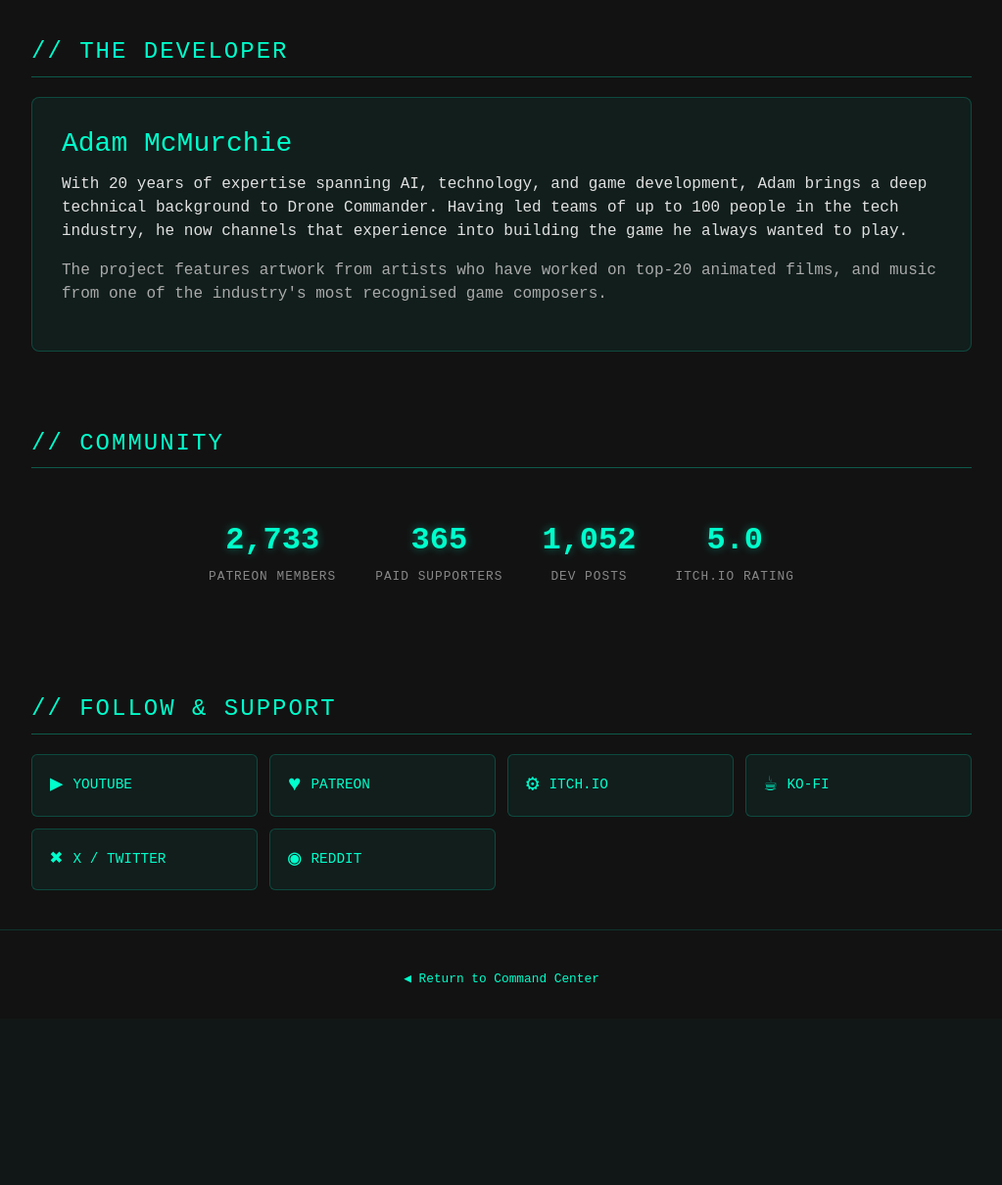
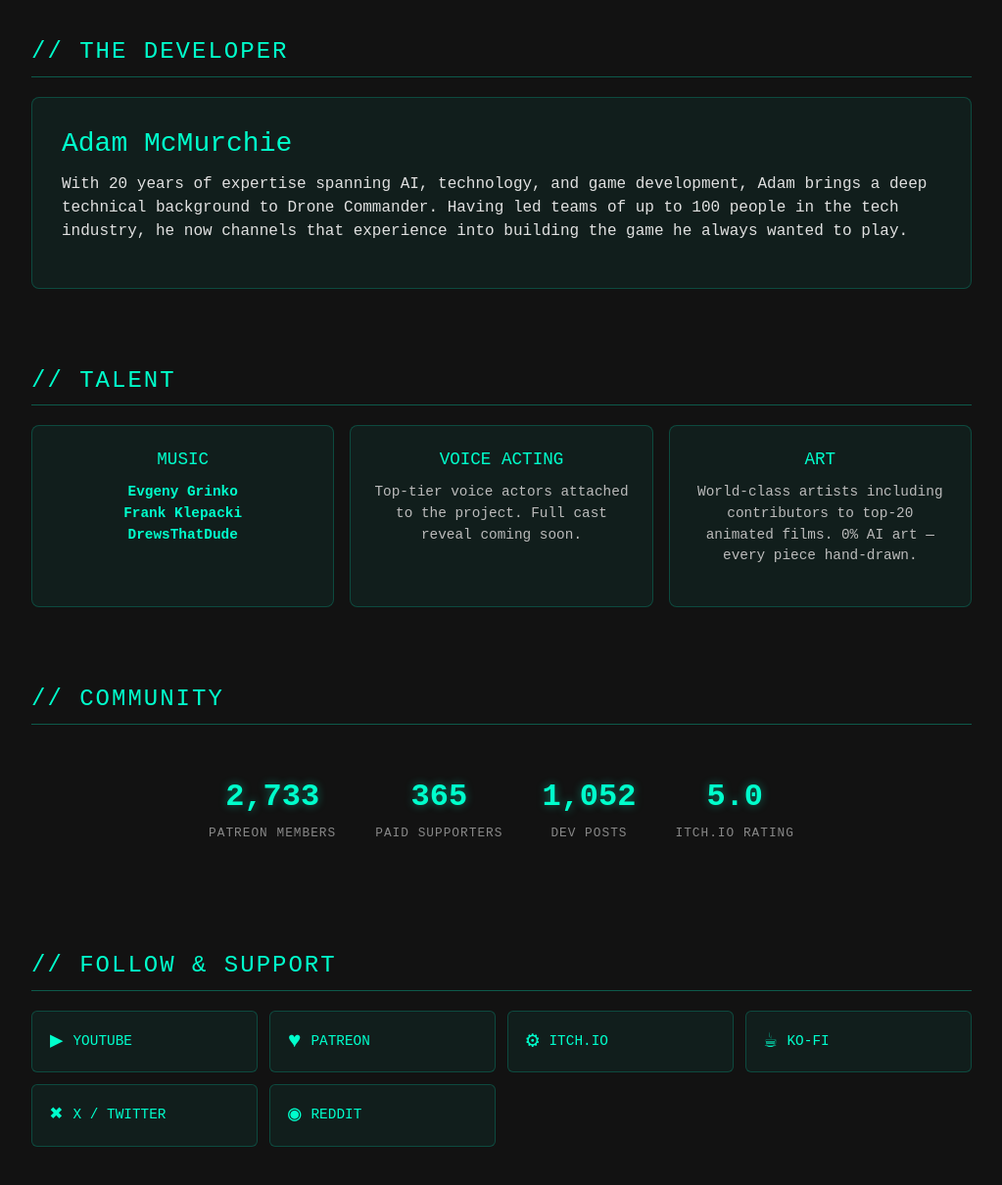
Before and after one commit to murchie85/DRONECOMMANDER_SITE, a Flask app: page /about in a window 1280 px wide. Shown: the part 2416-3626 px from the top of the page at 98% size, without its empty margins (128-1151 px from the left). Before the commit the page ends 3420 px from the top, so only its background shows below. Run offline with Flask 3, Linux system fonts and the light colour scheme.

Commit message:
Move talent to About page, add voice acting and art sections
Three talent cards: Music (Evgeny, Klepacki, DrewsThatDude),
Voice Acting (cast reveal coming soon), Art (world-class, 0% AI).
Removed talent banner from latest update page.

Co-Authored-By: Claude Opus 4.6 <noreply@anthropic.com>

```diff
--- a/templates/about.html
+++ b/templates/about.html
@@ -303,10 +303,35 @@
                 a deep technical background to Drone Commander. Having led teams of up to 100 people in
                 the tech industry, he now channels that experience into building the game he always wanted to play.
             </p>
-            <p style="color:#aaa;">
-                The project features artwork from artists who have worked on top-20 animated films,
-                and music from one of the industry's most recognised game composers.
-            </p>
+        </div>
+    </div>
+
+    <!-- Talent -->
+    <div class="content-section">
+        <h2 class="section-title">// Talent</h2>
+        <div class="row g-3">
+            <div class="col-md-4">
+                <div class="pillar-card">
+                    <h3>Music</h3>
+                    <p>
+                        <strong class="text-glow">Evgeny Grinko</strong><br>
+                        <strong class="text-glow">Frank Klepacki</strong><br>
+                        <strong class="text-glow">DrewsThatDude</strong>
+                    </p>
+                </div>
+            </div>
+            <div class="col-md-4">
+                <div class="pillar-card">
+                    <h3>Voice Acting</h3>
+                    <p>Top-tier voice actors attached to the project. Full cast reveal coming soon.</p>
+                </div>
+            </div>
+            <div class="col-md-4">
+                <div class="pillar-card">
+                    <h3>Art</h3>
+                    <p>World-class artists including contributors to top-20 animated films. 0% AI art &mdash; every piece hand-drawn.</p>
+                </div>
+            </div>
         </div>
     </div>
 
```
Also changed, not shown: templates/latest_update.html (+0 -14 lines).
